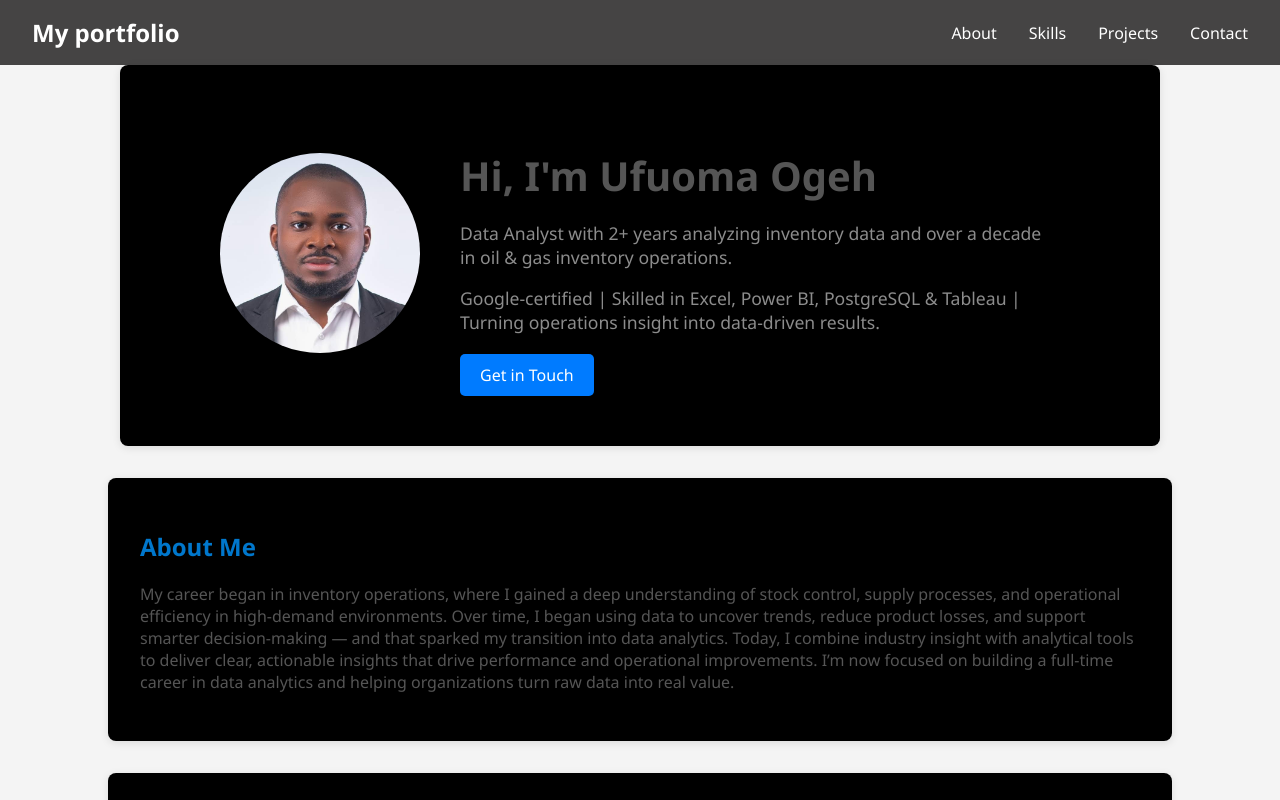
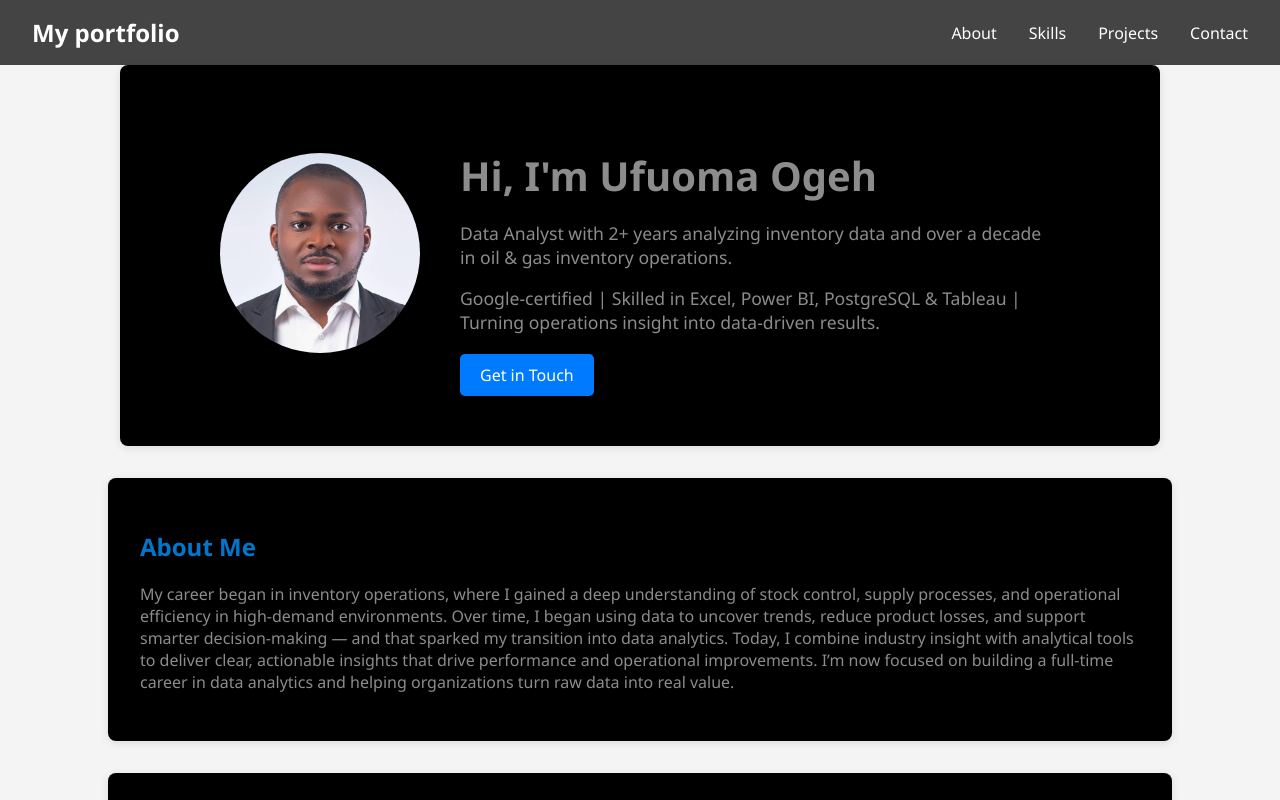
Before and after one commit to uogeh/Ufuomaportfolio, a plain HTML site: page index.html in a window 1280 px wide. Shown: the top 800 px of the page. Drawn offline with Linux system fonts and the light colour scheme.

Commit message:
Update index.html

```diff
--- a/index.html
+++ b/index.html
@@ -37,7 +37,7 @@
       <img src="Images/ufuoma passport.jpeg" alt="Ufuoma Ogeh">
     </div>
     <div class="hero-content">
-      <h1 style="color: #555;">Hi, I'm Ufuoma Ogeh</h1>
+      <h1 style="color: #8c8c8c;">Hi, I'm Ufuoma Ogeh</h1>
       <p>Data Analyst with 2+ years analyzing inventory data and over a decade in oil & gas inventory operations.</p>
       <p>Google-certified | Skilled in Excel, Power BI, PostgreSQL & Tableau | Turning operations insight into data-driven results.</p>
       <a href="#contact" class="btn">Get in Touch</a>
@@ -50,7 +50,7 @@
   <main>
     <section id="about" class="about">
       <h2>About Me</h2>
-              <p style="color: #555;">      My career began in inventory operations, where I gained a deep understanding of stock control, supply processes, and operational efficiency in high-demand environments. Over time, I began using data to uncover trends, reduce product losses, and support smarter decision-making — and that sparked my transition into data analytics. Today, I combine industry insight with analytical tools to deliver clear, actionable insights that drive performance and operational improvements. I’m now focused on building a full-time career in data analytics and helping organizations turn raw data into real value.</p>
+              <p style="color: #8c8c8c;">      My career began in inventory operations, where I gained a deep understanding of stock control, supply processes, and operational efficiency in high-demand environments. Over time, I began using data to uncover trends, reduce product losses, and support smarter decision-making — and that sparked my transition into data analytics. Today, I combine industry insight with analytical tools to deliver clear, actionable insights that drive performance and operational improvements. I’m now focused on building a full-time career in data analytics and helping organizations turn raw data into real value.</p>
     </section>
 
     <section id="skills" class="skills">
```
